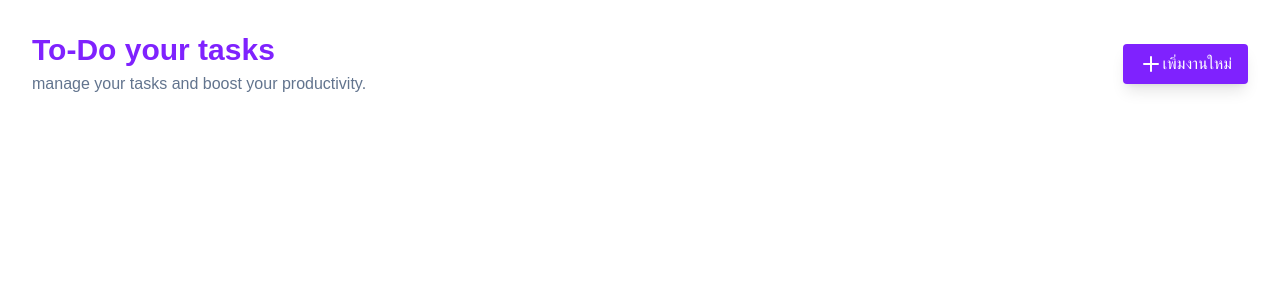
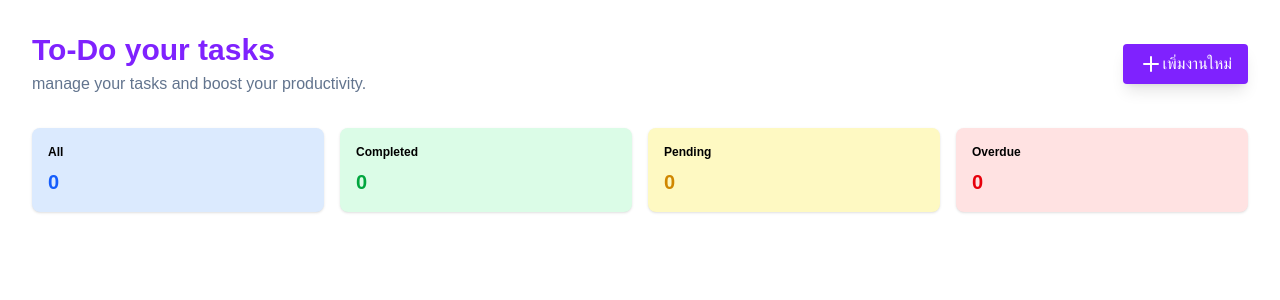
Before and after one commit to bsWiwat/todo-list, a Next.js app: page / in a window 1280 px wide. Shown: the top 300 px of the page. Built offline with nearby package versions, Linux system fonts and the light colour scheme.

Commit message:
add(web): status tasks ad task model.

```diff
--- a/app/page.tsx
+++ b/app/page.tsx
@@ -1,10 +1,11 @@
+import Status from "@/components/tasks/Status";
 import { Plus } from "lucide-react";
 
 export default function Home() {
   return (
     <>
       <div className="max-w-7xl mx-auto px-4 sm:px-6 lg:px-8 py-8">
-        <div className="flex flex-col sm:flex-row sm:items-center sm:justify-between gap-4">
+        <div className="flex flex-col sm:flex-row sm:items-center sm:justify-between gap-4 mb-8">
           <div>
             <h1 className="text-3xl font-bold  text-violet-600">
               To-Do your tasks
@@ -18,6 +19,10 @@ export default function Home() {
             เพิ่มงานใหม่
           </button>
         </div>
+
+        <div>
+          <Status tasks={[]} />
+        </div>
       </div>
     </>
   );
--- /dev/null
+++ b/components/tasks/Status.tsx
@@ -0,0 +1,40 @@
+import { Task } from "@/models/task";
+
+export default function Status({ tasks }: { tasks: Task[] }) {
+  const all = tasks.length || 0;
+  const completed = tasks.filter((t) => t.status === "completed").length;
+  const pending = all - completed;
+  const overdue = tasks.filter((t) => t.status === "overdue").length;
+
+  return (
+    <div className="grid grid-cols-1 sm:grid-cols-2 lg:grid-cols-4 gap-4">
+      <div
+        className={`bg-blue-100 p-4 rounded-lg shadow-sm hover:bg-blue-200 transition`}
+      >
+        <h2 className="text-xs font-semibold mb-2">All</h2>
+        <p className={`text-xl font-semibold text-blue-600`}>{all}</p>
+      </div>
+
+      <div
+        className={`bg-green-100 p-4 rounded-lg shadow-sm hover:bg-green-200 transition`}
+      >
+        <h2 className="text-xs font-semibold mb-2">Completed</h2>
+        <p className={`text-xl font-semibold text-green-600`}>{completed}</p>
+      </div>
+
+      <div
+        className={`bg-yellow-100 p-4 rounded-lg shadow-sm hover:bg-yellow-200 transition`}
+      >
+        <h2 className="text-xs font-semibold mb-2">Pending</h2>
+        <p className={`text-xl font-semibold text-yellow-600`}>{pending}</p>
+      </div>
+
+      <div
+        className={`bg-red-100 p-4 rounded-lg shadow-sm hover:bg-red-200 transition`}
+      >
+        <h2 className="text-xs font-semibold mb-2">Overdue</h2>
+        <p className={`text-xl font-semibold text-red-600`}>{overdue}</p>
+      </div>
+    </div>
+  );
+}
--- /dev/null
+++ b/models/task.ts
@@ -0,0 +1,9 @@
+export type Task = {
+  id: string;
+  title: string;
+  description?: string;
+  category: string;
+  priority: "low" | "medium" | "high";
+  status: "pending" | "completed" | "overdue";
+  dueDate?: Date;
+};
```
